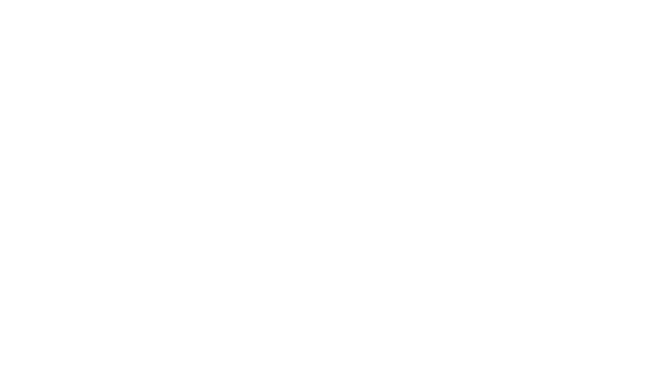
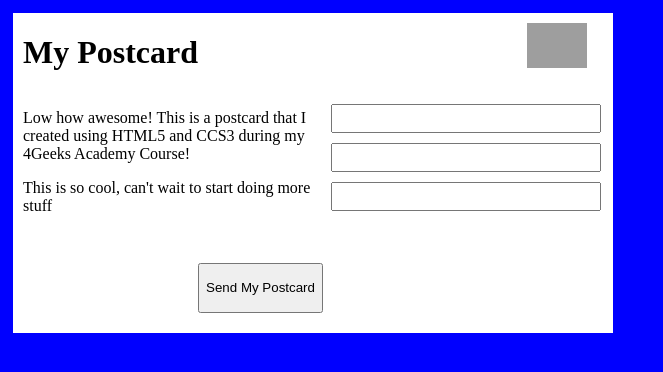
Before and after one commit to Cristian-Alvarez-CL/MyPostcard_4geeks, a plain HTML site: page index.html in a window 1280 px wide. Shown: the whole page, without its empty margins (0-663 px from the left). Drawn offline with Linux system fonts and the light colour scheme; grey boxes are pictures that could not be loaded.

Commit message:
Se realiza arreglo en HTML y CSS

```diff
--- a/index.html
+++ b/index.html
@@ -1,11 +1,49 @@
 <!DOCTYPE html>
 <html lang="en">
+
 <head>
     <meta charset="UTF-8">
     <meta name="viewport" content="width=device-width, initial-scale=1.0">
-    <title>Document</title>
+    <link rel="stylesheet" type="text/css" href="styles\styles.css">
+    <title>Postcard 4Geeks</title>
 </head>
+
 <body>
+    <div class="divGeneral">
+        <header>
+            <div class="header">
+                <div class="titulo">
+                    <h1>My Postcard</h1>
+                </div>
+                <div class="img4geeks"><img src="http://assets.breatheco.de/apis/img/icon/4geeks.png" alt="icon 4geeks">
+                </div>
+            </div>
+        </header>
+        <section>
+            <div class="section">
+                <div class="txt">
+                    <div>
+                        <p>Low how awesome! This is a postcard that I created using HTML5 and CCS3 during my 4Geeks
+                            Academy
+                            Course!</p>
+                        <p>This is so cool, can't wait to start doing more stuff</p>
+                    </div>
+                </div>
+                <div class="txtGeneral">
+                    <input type="text" name="Some name" id="txtName">
+                    <input type="email" name="Some Email" id="txtEmail">
+                    <input type="text" name="Some Comment" id="txtComment">
+                </div>
+            </div>
+        </section>
+        <div class="btn">
+            <button type="submit" class="btnSendMyPostcard">Send My Postcard</button>
+        </div>
+        <footer>
 
+        </footer>
+
+    </div>
 </body>
+
 </html>
--- a/styles/styles.css
+++ b/styles/styles.css
@@ -0,0 +1,59 @@
+body{
+    background: blue;
+    position: relative;
+
+}
+.divGeneral{
+ background: white;
+ width: 600px;
+ height: 320px;
+ margin: 5px;
+ position: absolute;
+}
+
+.titulo{
+    float: left;
+    margin-left: 10px;
+}
+
+.img4geeks img{
+   float: right;
+   position: relative;
+   max-width: 60px;
+   right: 16px;
+   margin: 10px;
+}
+
+.section{
+    display: flex;
+}
+
+.txt{
+    width: 50%;
+    margin-left: 10px;
+}
+
+.btn{
+    position: relative;
+    bottom: -78%;
+}
+
+.txtGeneral{
+    margin: 1px;
+}
+
+.txtGeneral input{
+    display: block;
+    position: relative;
+    width: 90%;
+    font-size: 20px;
+    margin: 10px;
+}
+
+.btnSendMyPostcard{
+    height: 50px;
+}
+
+section{
+    float: left;
+}
```
